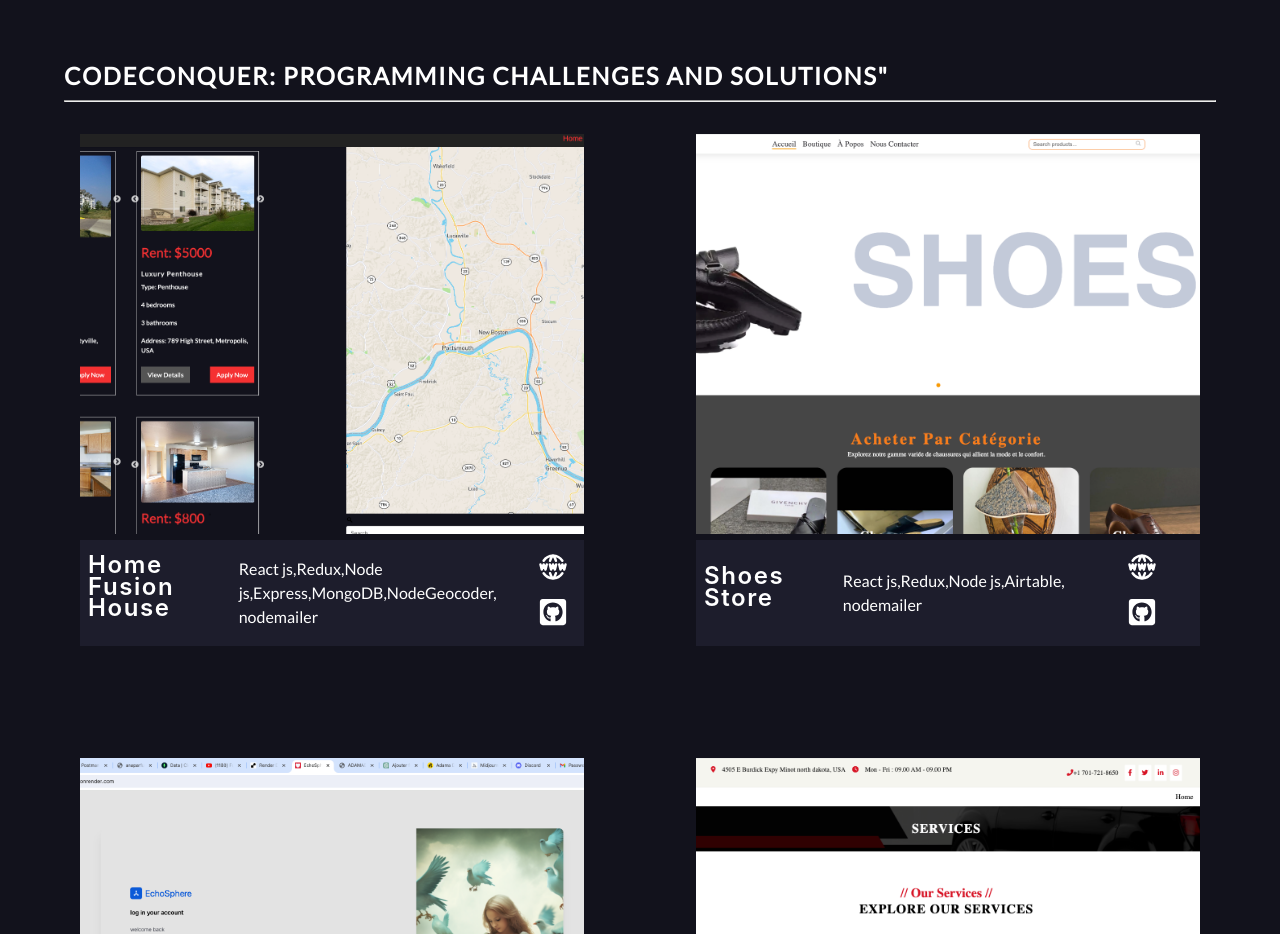
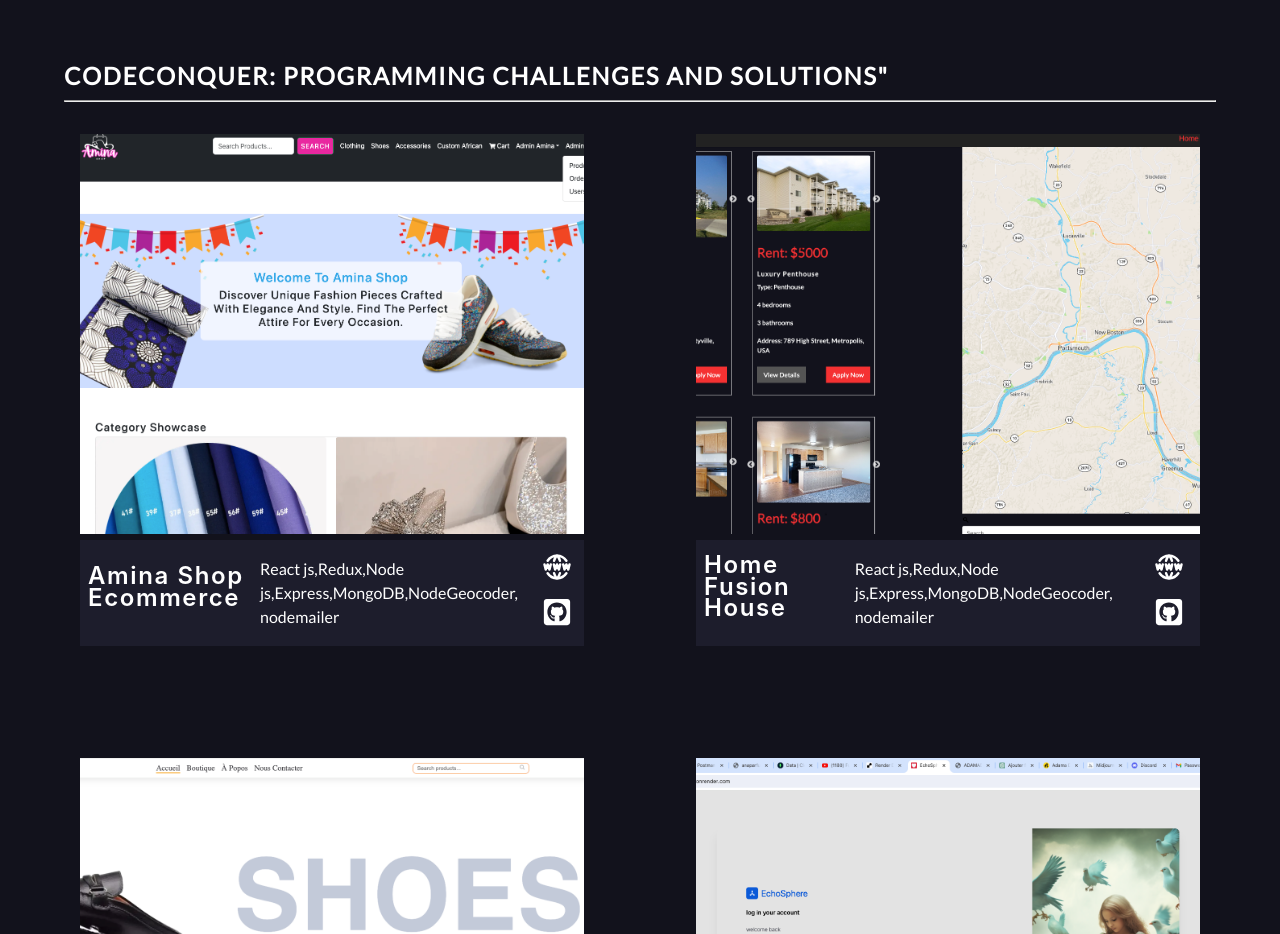
Before and after one commit to ADAMADIOUF/aminataportfolio, a React (Create React App) app: page / in a window 1280 px wide. Shown: the part 960-1894 px from the top of the page. Built offline with nearby package versions, Linux system fonts and the light colour scheme; a web font is replaced by a local one.

Commit message:
add a nother project

```diff
--- a/src/data.js
+++ b/src/data.js
@@ -76,6 +76,14 @@
 export const projects = [
   {
     id: nanoid(),
+    img: 'images/amina.png',
+    url: 'https://www.aminashop.online/',
+    github: 'https://github.com/ADAMADIOUF/aminashop',
+    title: 'Amina Shop Ecommerce ',
+    skills: 'React js,Redux,Node js,Express,MongoDB,NodeGeocoder, nodemailer',
+  },
+  {
+    id: nanoid(),
     img: 'images/house.png',
     url: 'https://www.homefusion.house/',
     github: 'https://github.com/ADAMADIOUF/homefusion',
@@ -95,8 +103,7 @@
     img: 'images/echosphere.png',
     url: 'https://echosphere-wac0.onrender.com',
     github: 'https://github.com/ADAMADIOUF/EchoSphere',
-    title:
-      'EchoSphere Blog  ',
+    title: 'EchoSphere Blog  ',
     skills: 'React js,Redux,Node js,Express,MongoDB, nodemailer',
   },
   {
```
Also changed, not shown: public/images/amina.png (added).
